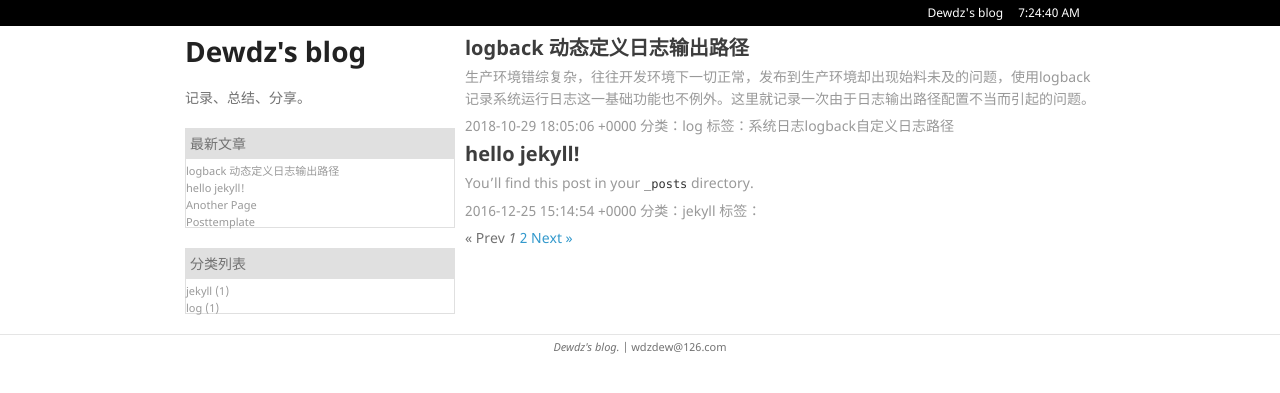
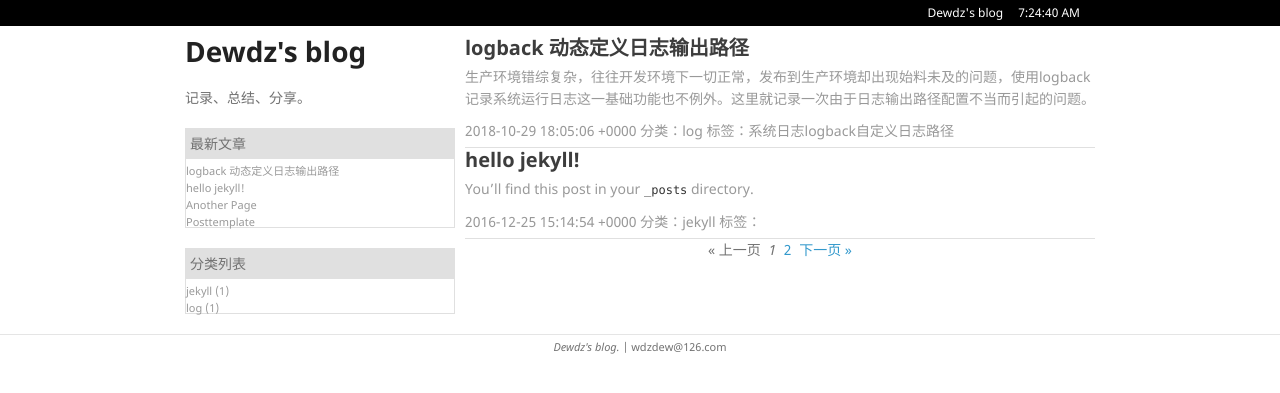
Before and after one commit to dewdz/dewdz.github.io, a Jekyll site: the page built from index.html, in a window 1280 px wide. Shown: the top 393 px of the page. Built offline with Jekyll 4.4.1, drawn with Linux system fonts in a browser that asks for light colours; the list of posts is cut into pages by our own code.

Commit message:
change home page

```diff
--- a/assets/css/home-style.scss
+++ b/assets/css/home-style.scss
@@ -211,6 +211,8 @@ section h1 a { color: #3d3d3d;}
 
 section p { margin: 5px 0px; font-size: 14px; line-height: 22px; white-space: normal; color: #999; }
 
+section p.post-info { border-bottom: 1px solid #e0e0e0; padding: 5px 0px; margin: 0px; }
+
 small { font-size: 11px; }
 
 hr { border: 0; background: #e5e5e5; height: 1px; margin: 0 0 20px; }
@@ -219,6 +221,10 @@ hr { border: 0; background: #e5e5e5; height: 1px; margin: 0 0 20px; }
 .footer p{ text-align: center; }
 .post_footer { width: 100%; float: left; text-align:center;}
 .post_footer a {color: #727272;}
+
+.pagination { text-align: center; }
+
+.pagination span, .pagination a, .pagination em { margin: 0px 2px; }
 
 @media print, screen and (max-width: 960px) {
   div.context-wrapper { width: auto; margin: 0; }
--- a/index.html
+++ b/index.html
@@ -6,7 +6,7 @@ title: Dewdz's blog
 {% for post in paginator.posts %}
   <h1><a href="{{ post.url }}">{{ post.title }}</a></h1>
   <p>{{ post.excerpt }}</p>
-  <p>
+  <p class="post-info">
     <span>{{ post.date }}</span>
     <span class="margin-left-20">分类：{{ post.categories }}</span>
     <span class="margin-left-20">标签：{{ post.tags }}</span>
@@ -16,9 +16,9 @@ title: Dewdz's blog
 {% if paginator.total_pages > 1 %}
   <div class="pagination">
     {% if paginator.previous_page %}
-      <a href="{{ paginator.previous_page_path | prepend: site.baseurl | replace: '//', '/' }}">&laquo; Prev</a>
+      <a href="{{ paginator.previous_page_path | prepend: site.baseurl | replace: '//', '/' }}">&laquo; 上一页</a>
     {% else %}
-      <span>&laquo; Prev</span>
+      <span>&laquo; 上一页</span>
     {% endif %}
 
     {% for page in (1..paginator.total_pages) %}
@@ -32,9 +32,9 @@ title: Dewdz's blog
     {% endfor %}
 
     {% if paginator.next_page %}
-      <a href="{{ paginator.next_page_path | prepend: site.baseurl | replace: '//', '/' }}">Next &raquo;</a>
+      <a href="{{ paginator.next_page_path | prepend: site.baseurl | replace: '//', '/' }}">下一页 &raquo;</a>
     {% else %}
-      <span>Next &raquo;</span>
+      <span>下一页 &raquo;</span>
     {% endif %}
   </div>
 {% endif %}
```
